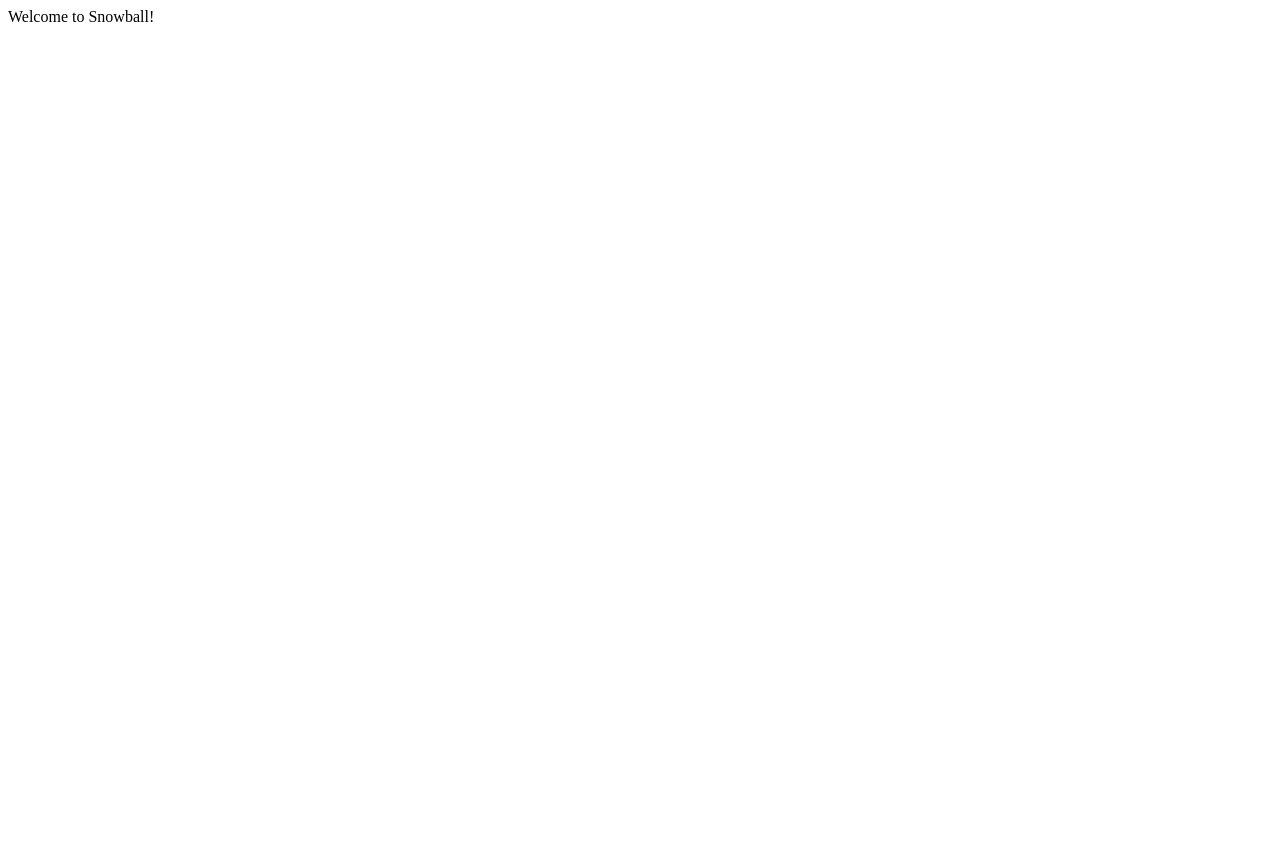
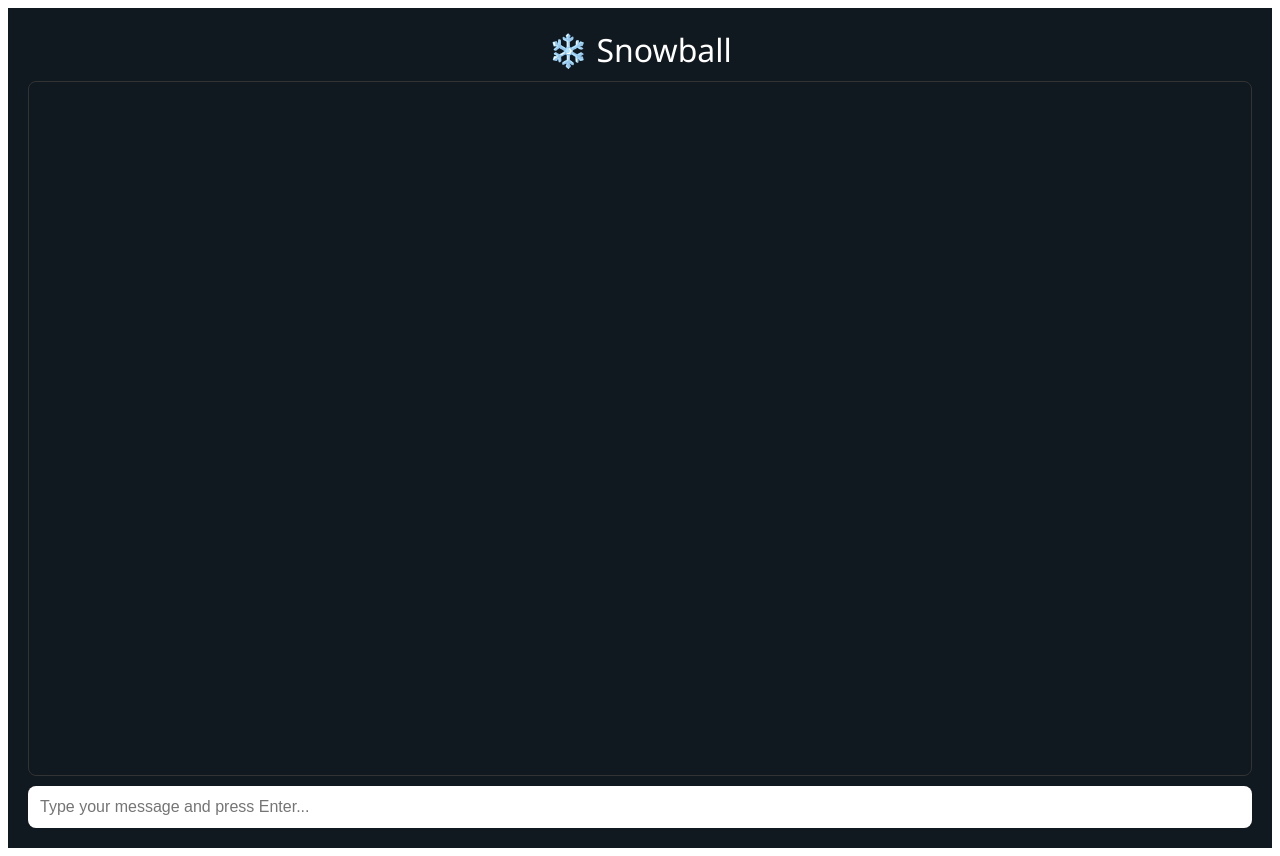
Before and after one commit to mariosnow/snowball-deploy, a React (Vite) app in the folder frontend/: page / in a window 1280 px wide. Before the commit the page ends 800 px from the top, so only its background shows below. Built offline with nearby package versions, Linux system fonts and the light colour scheme.

Commit message:
Update App.jsx

```diff
--- a/frontend/App.jsx
+++ b/frontend/App.jsx
@@ -1 +1,131 @@
-export default function App() { return <div>Welcome to Snowball!</div>; }
+import React, { useEffect, useRef, useState } from 'react';
+
+const backendBaseUrl = 'https://snowball-backend.onrender.com';
+
+export default function App() {
+  const [messages, setMessages] = useState([]);
+  const [input, setInput] = useState('');
+  const inputRef = useRef(null);
+  const [isSpeaking, setIsSpeaking] = useState(false);
+
+  useEffect(() => {
+    inputRef.current?.focus();
+  }, []);
+
+  useEffect(() => {
+    window.speechSynthesis.onvoiceschanged = () => {};
+  }, []);
+
+  const getTammyVoice = () => {
+    const voices = window.speechSynthesis.getVoices();
+    return voices.find(v => v.name.toLowerCase().includes('tammy')) || voices.find(v => v.name.includes('Female'));
+  };
+
+  const speak = (text) => {
+    const utterance = new SpeechSynthesisUtterance(text);
+    const voice = getTammyVoice();
+    if (voice) utterance.voice = voice;
+    utterance.lang = 'en-US';
+    utterance.rate = 1;
+    utterance.pitch = 1;
+    setIsSpeaking(true);
+    utterance.onend = () => setIsSpeaking(false);
+    window.speechSynthesis.speak(utterance);
+  };
+
+  const sendMessage = async () => {
+    if (!input.trim()) return;
+    const userMessage = { sender: 'You', text: input };
+    setMessages(prev => [userMessage, ...prev]);
+    setInput('');
+
+    try {
+      const res = await fetch(`${backendBaseUrl}/api/chat`, {
+        method: 'POST',
+        headers: { 'Content-Type': 'application/json' },
+        body: JSON.stringify({ message: input }),
+      });
+      const data = await res.json();
+      const botMessage = { sender: 'Snowball', text: data.reply };
+      setMessages(prev => [botMessage, ...prev]);
+      speak(data.reply);
+    } catch (err) {
+      console.error('Error:', err);
+    }
+  };
+
+  const handleKeyDown = (e) => {
+    if (e.key === 'Enter') sendMessage();
+  };
+
+  return (
+    <div style={styles.container}>
+      <div style={styles.header}>❄️ Snowball</div>
+      <div style={styles.chatBox}>
+        {messages.map((msg, idx) => (
+          <div key={idx} style={msg.sender === 'You' ? styles.userMsg : styles.botMsg}>
+            <strong>{msg.sender}:</strong> {msg.text}
+          </div>
+        ))}
+      </div>
+      <input
+        ref={inputRef}
+        style={styles.input}
+        value={input}
+        onChange={(e) => setInput(e.target.value)}
+        onKeyDown={handleKeyDown}
+        placeholder="Type your message and press Enter..."
+      />
+    </div>
+  );
+}
+
+const styles = {
+  container: {
+    fontFamily: 'Segoe UI, sans-serif',
+    height: '100vh',
+    display: 'flex',
+    flexDirection: 'column',
+    background: '#101820',
+    color: 'white',
+    padding: '20px',
+  },
+  header: {
+    fontSize: '2rem',
+    textAlign: 'center',
+    marginBottom: '10px',
+  },
+  chatBox: {
+    flex: 1,
+    overflowY: 'auto',
+    display: 'flex',
+    flexDirection: 'column-reverse',
+    padding: '10px',
+    border: '1px solid #333',
+    borderRadius: '8px',
+    marginBottom: '10px',
+  },
+  userMsg: {
+    alignSelf: 'flex-end',
+    background: '#007BFF',
+    padding: '8px 12px',
+    borderRadius: '16px',
+    margin: '4px',
+    maxWidth: '70%',
+  },
+  botMsg: {
+    alignSelf: 'flex-start',
+    background: '#444',
+    padding: '8px 12px',
+    borderRadius: '16px',
+    margin: '4px',
+    maxWidth: '70%',
+  },
+  input: {
+    padding: '12px',
+    borderRadius: '8px',
+    border: 'none',
+    fontSize: '1rem',
+    outline: 'none',
+  },
+};
```
